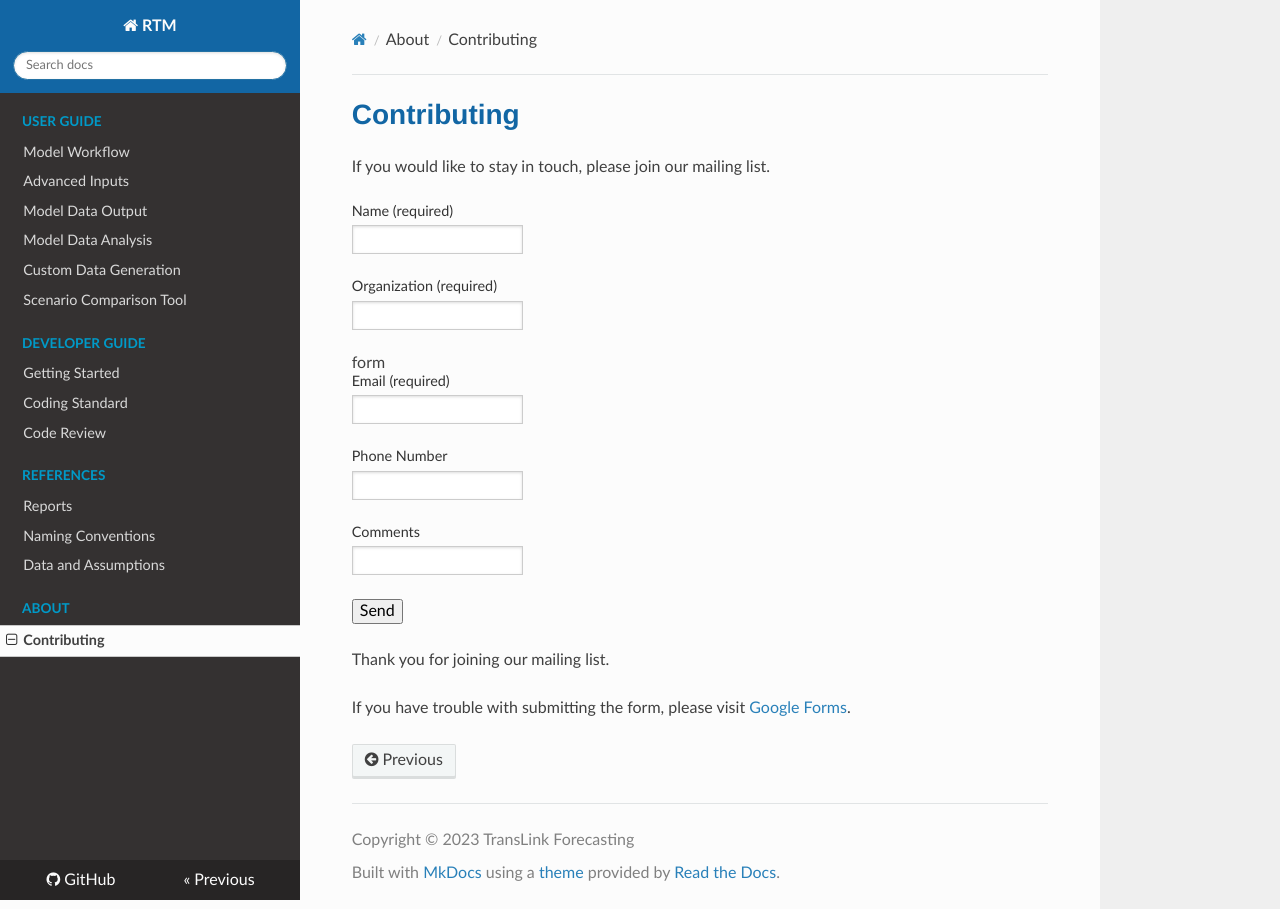
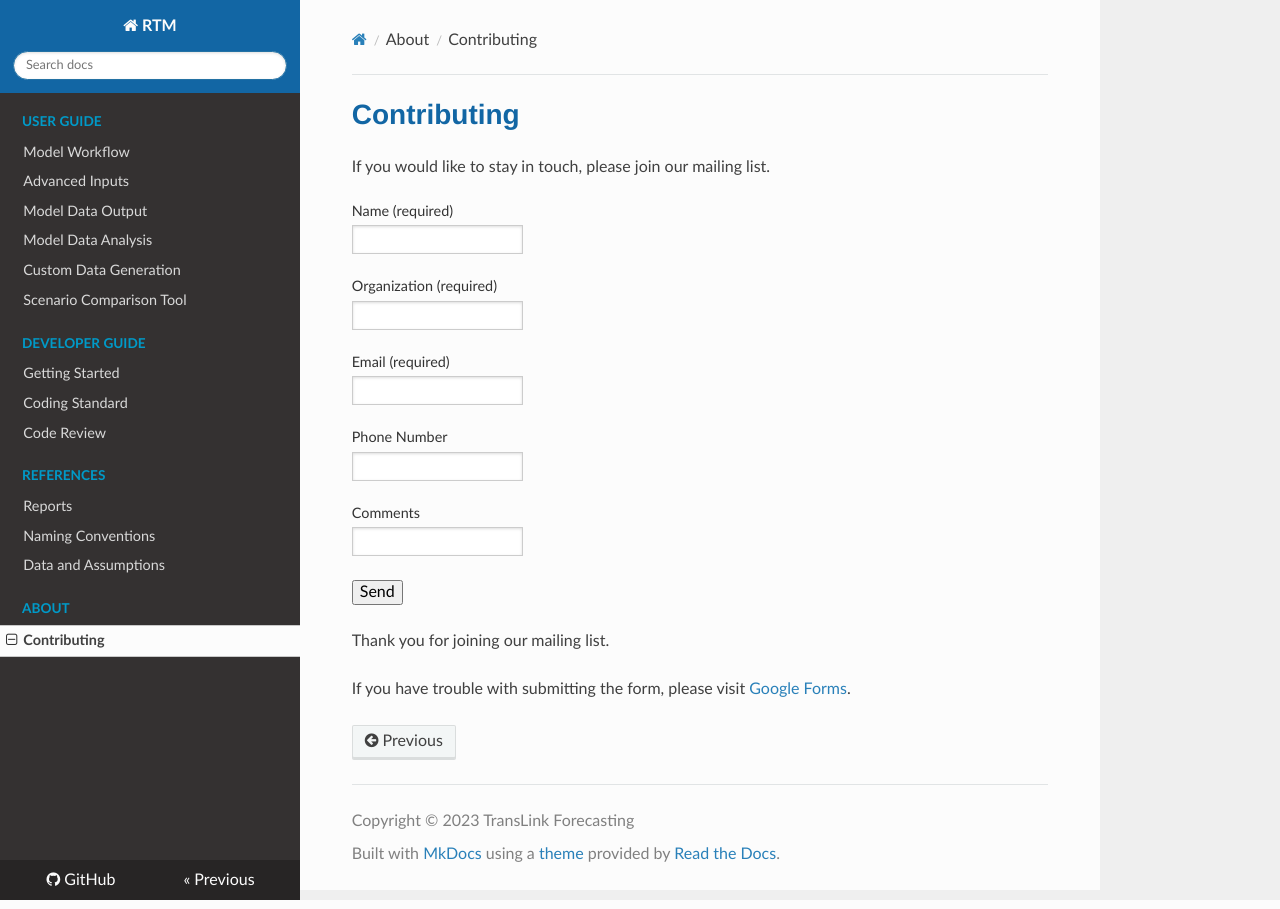
Before and after one commit to TransLinkForecasting/rtmdoc, an MkDocs documentation site: the page built from docs/about/contributing.md, in a window 1280 px wide. Built offline with MkDocs 1.6.1, drawn with Linux system fonts in a browser that asks for light colours; nearby versions of some CDN libraries.

Commit message:
Clean up contributing.md

```diff
--- a/docs/about/contributing.md
+++ b/docs/about/contributing.md
@@ -13,9 +13,9 @@
 <label>Organization (required)</label>
 <input name="entry.1178562779" type="text" required />
 <p></p>
-form
+
 <label>Email (required)</label>
-<input name="entry.1014626081" type="email" required />
+<input name="entry.1014626081" type="text" required />
 <p></p>
 
 <label>Phone Number</label>
```
